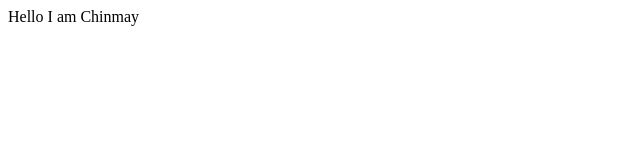
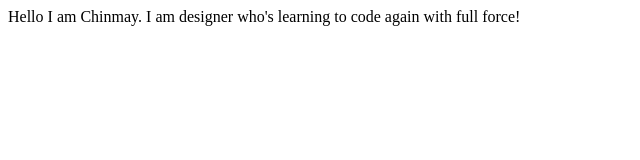
Before and after one commit to originalchinmay/student-portfolio, a plain HTML site: page index.html in a window 1280 px wide. Shown: the whole page, without its empty margins (0-640 px from the left). Drawn offline with Linux system fonts and the light colour scheme.

Commit message:
docs: update

```diff
--- a/index.html
+++ b/index.html
@@ -7,6 +7,7 @@
     <title>My demo webstie</title>
   </head>
   <body>
-    Hello I am Chinmay
+    Hello I am Chinmay. I am designer who's learning to code again with full
+    force!
   </body>
 </html>
```
